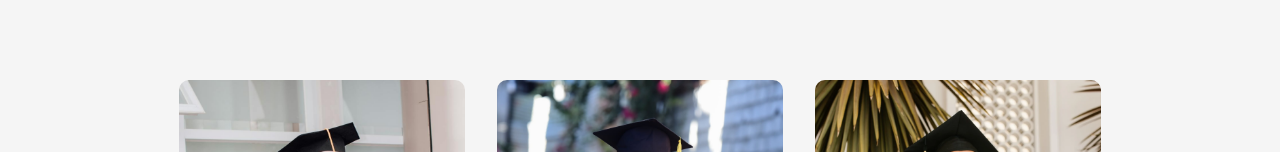
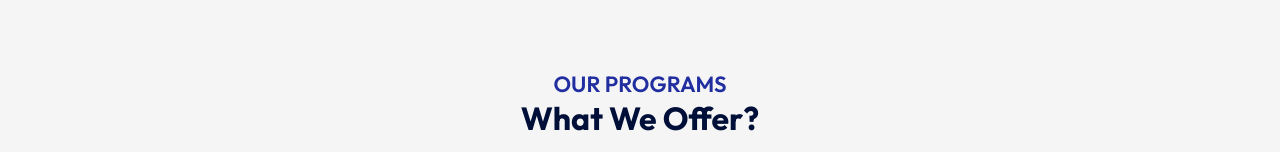
Before and after one commit to ashish5255/SchoolBuddy, a React (Vite) app: page / in a window 1280 px wide. Shown: the part 800-952 px from the top of the page. Built offline with nearby package versions, Linux system fonts and the light colour scheme.

Commit message:
add the title section and pass props

```diff
--- a/src/App.jsx
+++ b/src/App.jsx
@@ -2,6 +2,7 @@
 import Navbar from "./components/Navbar/Navbar";
 import Hero from "./components/Hero/Hero";
 import Programs from "./components/Programs/Programs";
+import Title from "./components/Title/Title";
 const App = () => {
   return (
     <div>
@@ -9,6 +10,7 @@
       <Hero />
 
       <div className="container">
+        <Title title1="Our Programs" title2="What We Offer?" />
         <Programs />
       </div>
     </div>
--- /dev/null
+++ b/src/components/Title/Title.css
@@ -0,0 +1,14 @@
+.title {
+  text-align: center;
+  color: #212ea0;
+  font-weight: 600;
+  font-size: 22px;
+  text-transform: uppercase;
+  margin: 70px 0 30px;
+}
+
+.title h2 {
+  font-size: 32px;
+  color: #000f38;
+  text-transform: none;
+}
--- /dev/null
+++ b/src/components/Title/Title.jsx
@@ -0,0 +1,12 @@
+import React from "react";
+import "./Title.css";
+const Title = ({ title1, title2 }) => {
+  return (
+    <div className="title">
+      <p>{title1}</p>
+      <h2>{title2}</h2>
+    </div>
+  );
+};
+
+export default Title;
```
